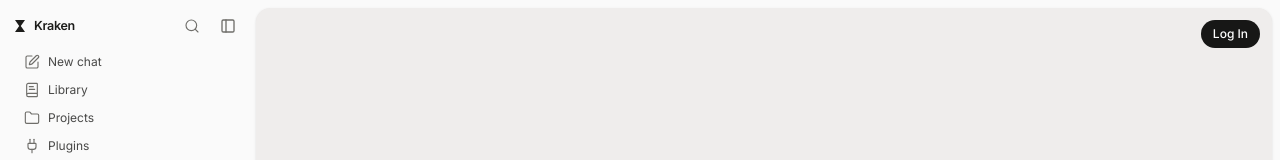
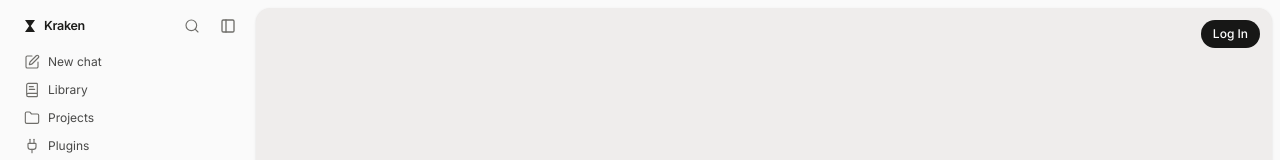
Before and after one commit to HimanshuSardana/recall, a Next.js app: page / in a window 1280 px wide. Shown: the top 160 px of the page. Built offline with nearby package versions, Linux system fonts and the light colour scheme.

Commit message:
fix(sidebar): put the logo on the nav icon column
The header started 10px left of the nav icons, so the mark read as its own
column. Padding now matches the icon inset and only the left edge moves.

```diff
--- a/components/sidebar.tsx
+++ b/components/sidebar.tsx
@@ -44,7 +44,7 @@ export function Sidebar() {
       collapsible="icon"
       className="transition-colors duration-150"
     >
-      <SidebarHeader className="h-9 flex-row items-center gap-2 px-1.5 py-0 group-data-[collapsible=icon]:justify-center group-data-[collapsible=icon]:px-0">
+      <SidebarHeader className="h-9 flex-row items-center gap-2 pr-1.5 pl-4 py-0 group-data-[collapsible=icon]:justify-center group-data-[collapsible=icon]:px-0">
         <svg
           viewBox="0 0 12 14"
           className="h-3.5 w-3 shrink-0 fill-foreground group-data-[collapsible=icon]:hidden"
```
